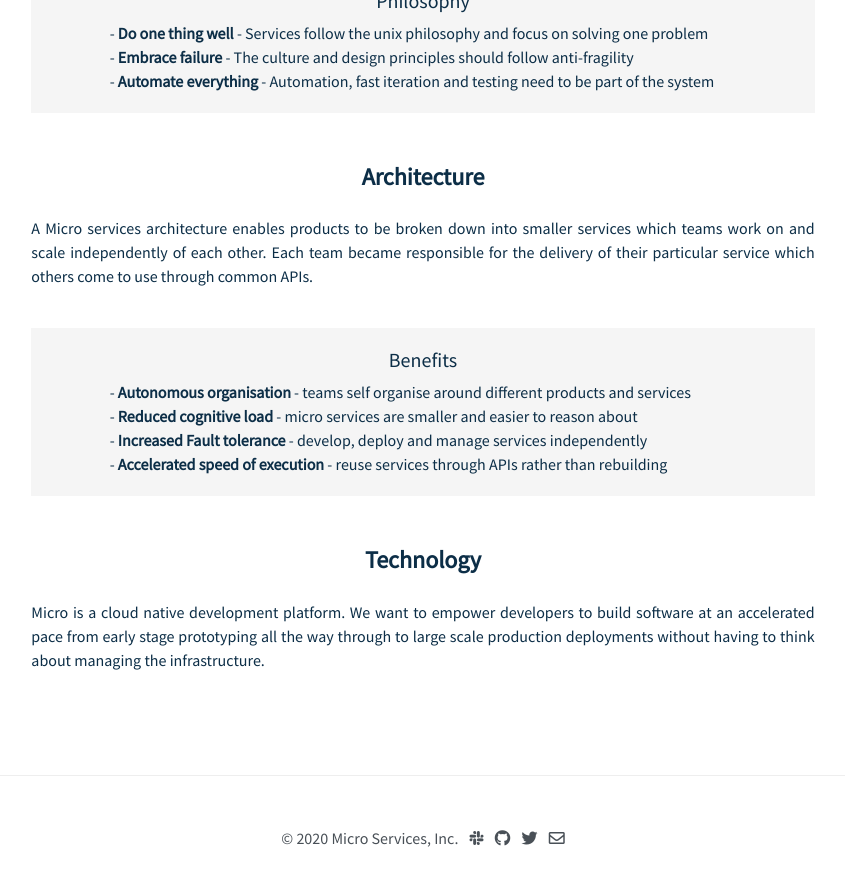
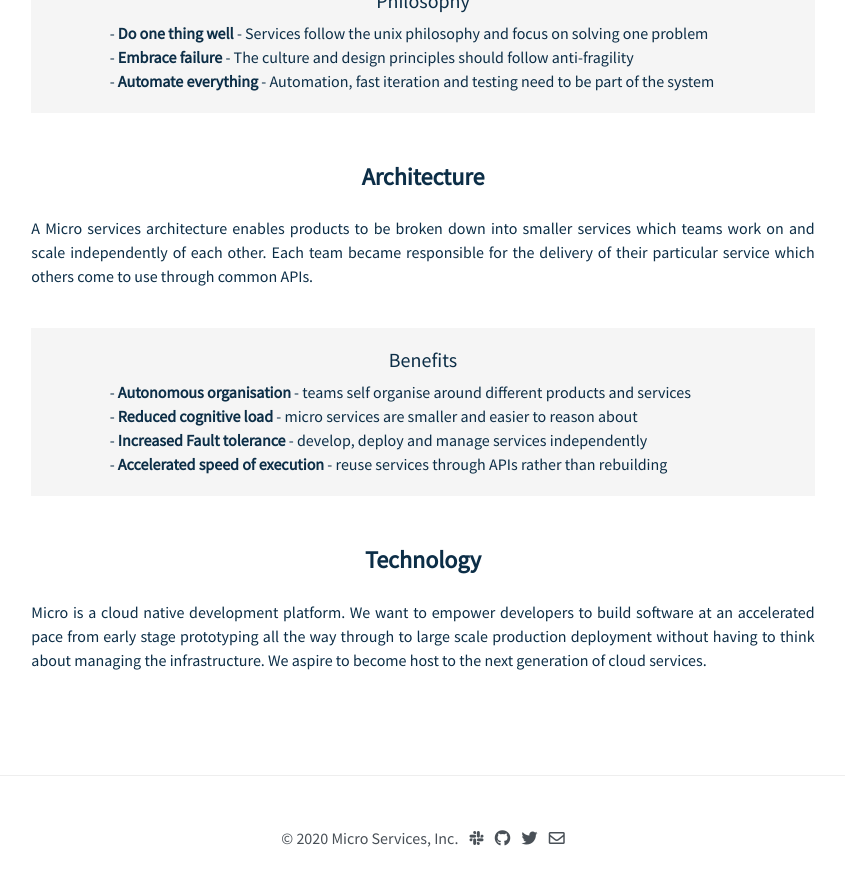
Before and after one commit to micro-community/go-micro-v2-doc, a Jekyll site: the page about.html, which Jekyll copies as it is, in a window 1280 px wide and 900 px high, scrolled down 765 px. Shown: the top 886 px of the window, without its empty margins (217-1062 px from the left). Built offline with Jekyll 4.4.1, drawn with Linux system fonts in a browser that asks for light colours; nearby versions of some CDN libraries.

Commit message:
update about page

```diff
--- a/about.html
+++ b/about.html
@@ -111,8 +111,8 @@
 			<h4><b>Technology</b></h4>
 
 			<p>Micro is a cloud native development platform. We want to empower developers to build software at an accelerated pace
-			from early stage prototyping all the way through to large scale production deployments without having to think about
-			managing the infrastructure.
+			from early stage prototyping all the way through to large scale production deployment without having to think about
+			managing the infrastructure. We aspire to become host to the next generation of cloud services.
 			</p>
 			<br>
 		   </div>
```
